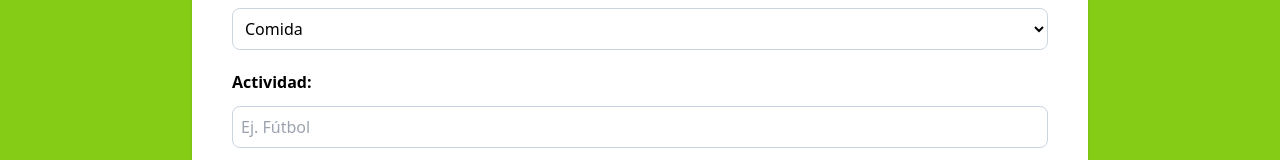
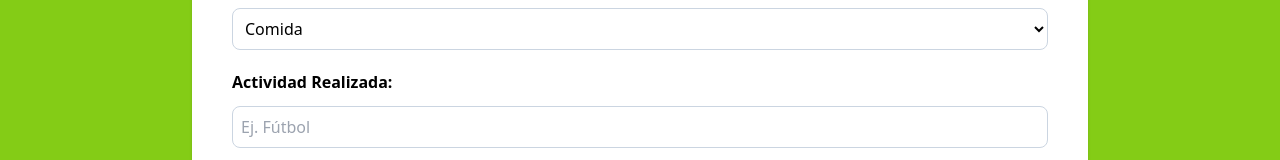
Before and after one commit to BryanGallo/Contador-Calorias-TS, a React (Vite) app: page / in a window 1280 px wide. Shown: the part 200-360 px from the top of the page. Built offline with nearby package versions, Linux system fonts and the light colour scheme.

Commit message:
Texto actividad actualizado

```diff
--- a/src/components/Form.tsx
+++ b/src/components/Form.tsx
@@ -70,7 +70,7 @@ function Form({ dispatch }: FormProps) {
             </div>
             <div className="grid grid-cols-1 gap-3">
                 <label htmlFor="name" className="font-bold">
-                    Actividad:{" "}
+                    Actividad Realizada:{" "}
                 </label>
                 <input
                     type="text"
```
